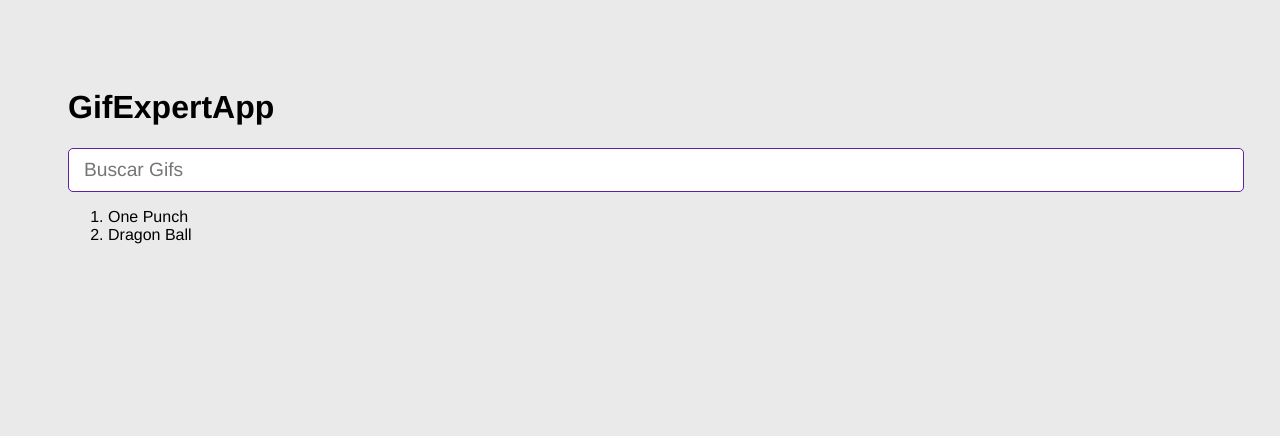
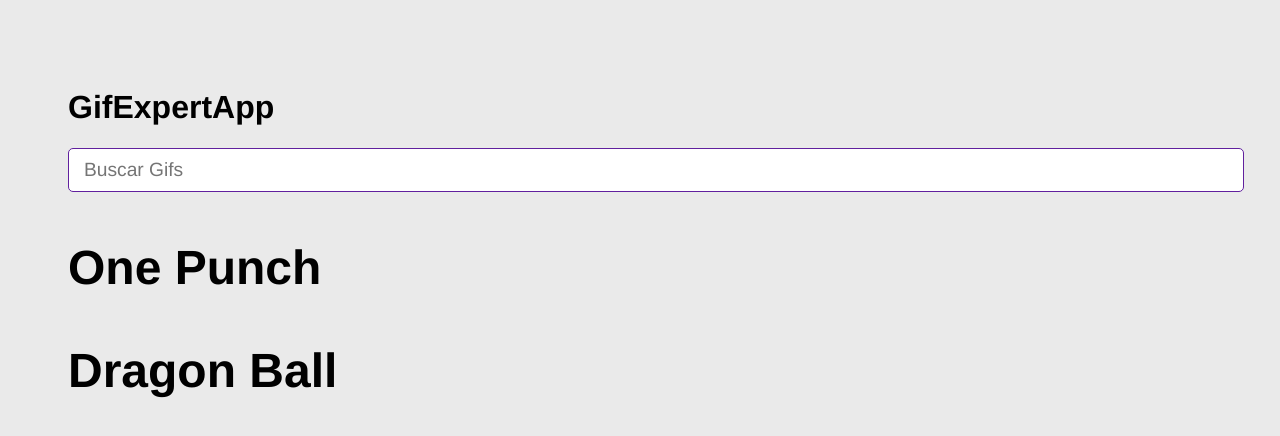
Before and after one commit to sergio-reinoso/GifApi-React, a React (Vite) app: page / in a window 1280 px wide. Shown: the top 436 px of the page. Built offline with nearby package versions, Linux system fonts and the light colour scheme.

Commit message:
Agregando nuevo componente

```diff
--- a/src/GifExpertApp.jsx
+++ b/src/GifExpertApp.jsx
@@ -1,5 +1,6 @@
 import {useState} from 'react'
 import { AddCategory } from './components/AddCategory'
+import GifGrid from './components/GifGrid'
 
 const GifExpertApp = () => {
 
@@ -15,24 +16,21 @@
 
     return (
         <div>
-            {/* Titulo */}
+
             <h1>GifExpertApp</h1>
 
-            {/* Input */}
             <AddCategory
-                // setCategories={setCategories}
                 onNewCategory = {event => onAddCategory(event)}
             />
 
-            {/* Listado de Gif */}
-            {/* <button onClick={onAddCategory} >Agregar</button> */}
-            <ol>
-                {categories.map( (category) => {
-                    return <li key={category}>{category}</li>
-                })}
-                {/* <li>ABC</li> */}
-            </ol>
-                {/* Gif Item */}
+            {categories.map( (category) => (
+                    <GifGrid
+                        key = {category}
+                        category={category}
+                    />
+                ))
+            }
+
         </div>
     )
 }
--- /dev/null
+++ b/src/components/GifGrid.jsx
@@ -0,0 +1,11 @@
+import React from 'react'
+
+const GifGrid = ({category}) => {
+  return (
+    <div>
+      <h3>{category}</h3>
+    </div>
+  )
+}
+
+export default GifGrid
```
